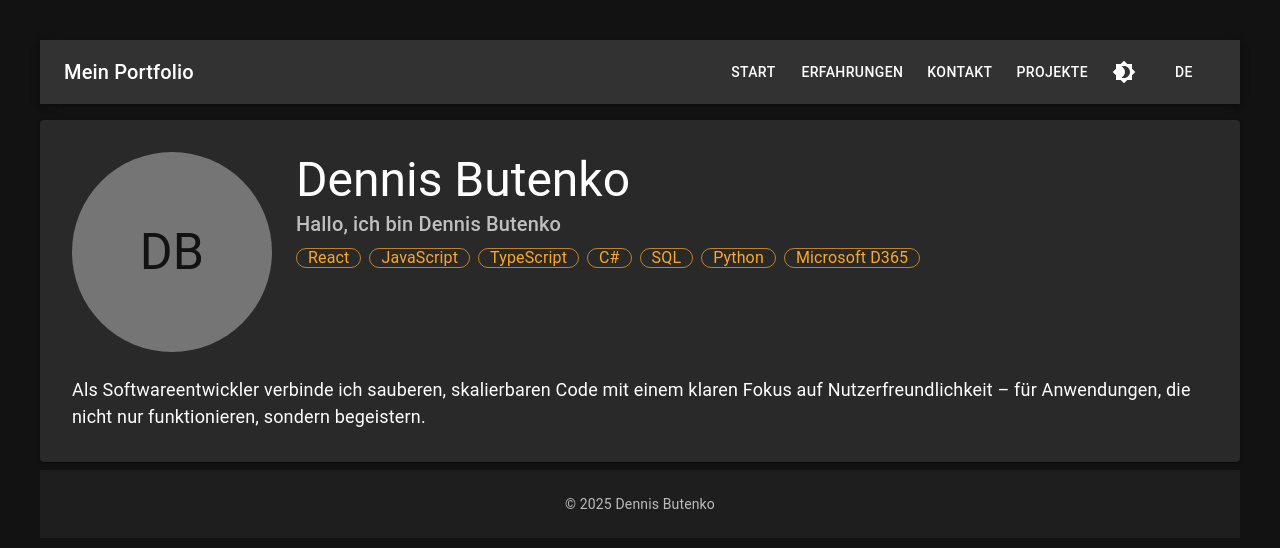
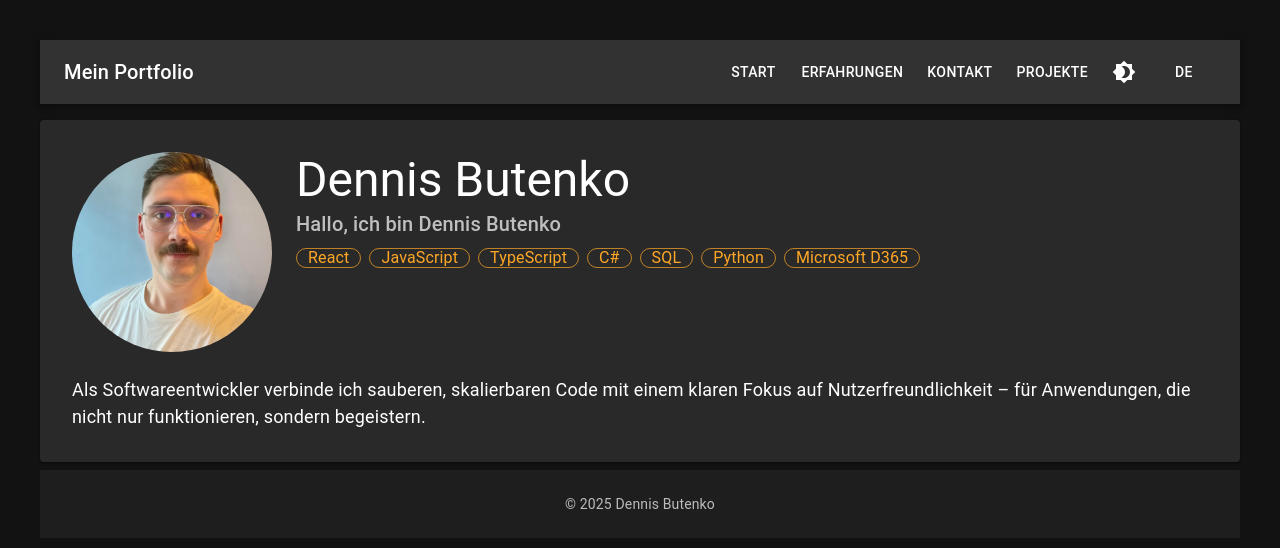
Before and after one commit to Zwipel/portfolio, a React (Vite) app in the folder portfolio/: page / in a window 1280 px wide. Shown: the top 548 px of the page. Built offline with nearby package versions, Linux system fonts and the light colour scheme.

Commit message:
added pic and fixed vita

```diff
--- a/portfolio/src/enums/languageEnum.ts
+++ b/portfolio/src/enums/languageEnum.ts
@@ -53,7 +53,7 @@ export const translations: Record<LanguageType, Record<string, string>> = {
       "Implementation von Anwendungen in Microsoft Dynamics, mithilfe von React, TypeScript, JavaScript, C# und Fluent UI.\nImplementation von Branchen Standards und Beihilfe zur verbesserten Arbeitsstrucktur.\nWorkshops für Power Apps Component Frameworks.",
     title2: "Werkstudent Softwareentwicklung",
     company2: "Valuedesk GmbH",
-    date2: "2019-2024",
+    date2: "2021-2024",
     bullets2:
       "Erweiterung bestehender Softwarelösungen, mithilfe von React, TypeScript und Material UI\nImplementation von kleinen Lösungen.\nTesting und Bug Behebungen.",
     home: "Start",
--- a/portfolio/src/pages/Home.tsx
+++ b/portfolio/src/pages/Home.tsx
@@ -10,7 +10,7 @@ export const Home = () => {
     <Box>
       <Paper elevation={1} sx={{ p: { xs: 2, sm: 4 } }}>
         <Stack direction={{ xs: "column", sm: "row" }} spacing={3} alignItems={{ xs: "center", sm: "flex-start" }} textAlign={{ xs: "center", sm: "left" }}>
-          <Avatar sx={{ width: { xs: 120, sm: 200 }, height: { xs: 120, sm: 200 }, fontSize: { xs: 30, sm: 50 } }}>DB</Avatar>
+          <Avatar src="/pic.jpg" sx={{ width: { xs: 120, sm: 200 }, height: { xs: 120, sm: 200 }, fontSize: { xs: 30, sm: 50 } } }>DB</Avatar>
           <Box>
             <Typography variant="h3" sx={{ fontSize: { xs: "2rem", sm: "3rem" } }}>Dennis Butenko</Typography>
             <Typography variant="h6" color="text.secondary">
```
Also changed, not shown: portfolio/public/pic.jpg (added), 3 other files (tests, documents, lock files or other folders).
